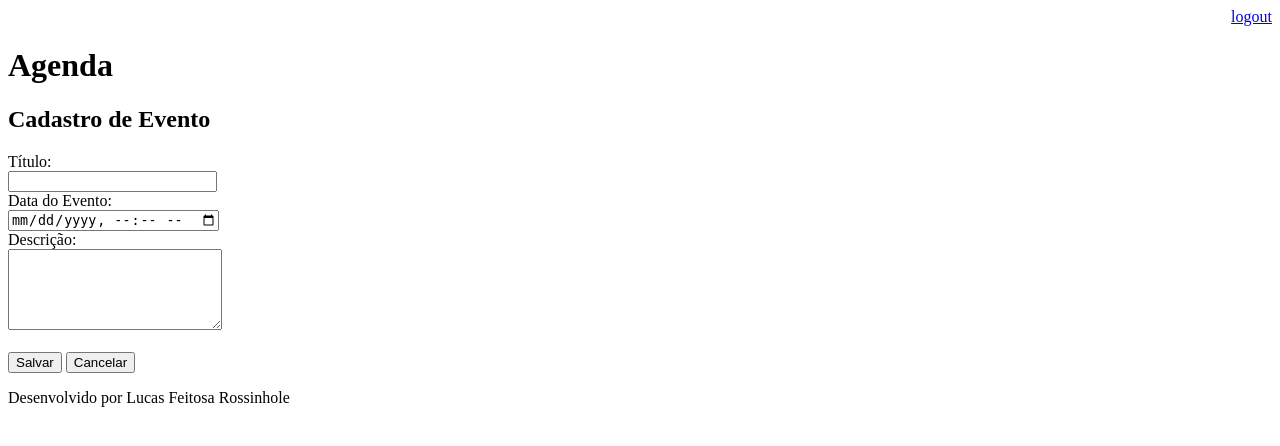
After one commit to lfrossinhole/curso-django-dio-2-agenda, a Django app: page /agenda/evento/ in a window 1280 px wide. The commit adds this page. Shown: the top 446 px of the page. Run offline with Django 5.2, Linux system fonts and the light colour scheme; a user stored in the database is signed in.

Commit message:
feat: incluido template para insercao de eventos da agenda, incluido git ignore para ignorar os arquivos compilados

```diff
--- a/agenda/urls.py
+++ b/agenda/urls.py
@@ -23,6 +23,8 @@ urlpatterns = [
     path('admin/', admin.site.urls),
     path('eventos/<str:titulo_evento>/', views.detalhes_evento),
     path('agenda/', views.lista_eventos),
+    path('agenda/evento/', views.evento), # Aula 04: Rota para a página de cadastro de eventos
+    path('agenda/evento/submit', views.submit_evento), # Aula 04: Rota para processar o cadastro de eventos
     # path('', views.index), # Aula 03: Rota para a página inicial do site
     path('', RedirectView.as_view(url='/agenda/')), # Aula 03: Redirecionando para a página de agenda
     path('login/', views.login_user),
--- a/core/views.py
+++ b/core/views.py
@@ -67,3 +67,27 @@ def lista_eventos(request): # Aula 03: Obtendo todos os eventos do banco de dado
     lista_eventos = Evento.objects.filter(usuario=usuario) # Aula 03: .filter retorna uma lista de objetos do tipo Evento filtrados pelo usuário logado
     dados = {'eventos': lista_eventos}
     return render(request, 'agenda.html', dados)
+
+@login_required(login_url='/login/') # Aula 04: Protegendo a view de cadastro de eventos para que apenas usuários logados possam acessá-la
+def evento(request): # Aula 04: Criando a view para a página de cadastro de eventos
+    return render(request, 'evento.html')
+
+@login_required(login_url='/login/') # Aula 04: Protegendo a view de processamento de cadastro de eventos para que apenas usuários logados possam acessá-la
+def submit_evento(request): # Aula 04: Criando a view para processar o cadastro de eventos
+    if request.POST:
+        titulo = request.POST.get('titulo')
+        descricao = request.POST.get('descricao')
+        data_evento = request.POST.get('data_evento')
+        usuario = request.user # Aula 04: Obtendo o usuário logado para associar o evento a ele
+
+        # Método 1: Criando o evento e salvando em duas etapas
+        # evento = Evento(titulo=titulo, descricao=descricao, data_evento=data_evento, usuario=usuario)
+        # evento.save() # Aula 04: Salvando o evento no banco de dados
+
+        # Método 2:  Aula 04: Criando o evento e salvando em uma única etapa
+        Evento.objects.create(titulo=titulo,
+                            descricao=descricao,
+                            data_evento=data_evento,
+                            usuario=usuario)
+
+    return redirect('/')
--- /dev/null
+++ b/templates/evento.html
@@ -0,0 +1,26 @@
+{% extends "model-page.html" %}
+
+{% block content %}
+<h2>Cadastro de Evento</h2>
+
+<form action="submit" method="POST">
+    {% csrf_token %} <!-- Aula 04: Incluindo o token CSRF para proteger o formulário contra ataques de falsificação de solicitação entre sites -->
+    <label>Título:</label>
+    <br>
+    <input type="text" name="titulo" size="23">
+    <br>
+    <label>Data do Evento:</label>
+    <br>
+    <input type="datetime-local" name="data_evento">
+    <br>
+    <label>Descrição:</label>
+    <br>
+    <textarea name="descricao" rows="5" cols="24"></textarea>
+    <br><br>
+    <button type="submit">Salvar</button>
+    <a href="/">
+        <button type="button">Cancelar</button>
+    </a>
+</form>
+
+{% endblock %}
```
Also changed, not shown: templates/agenda.html (+7 -4 lines), db.sqlite3, 1 other file.
